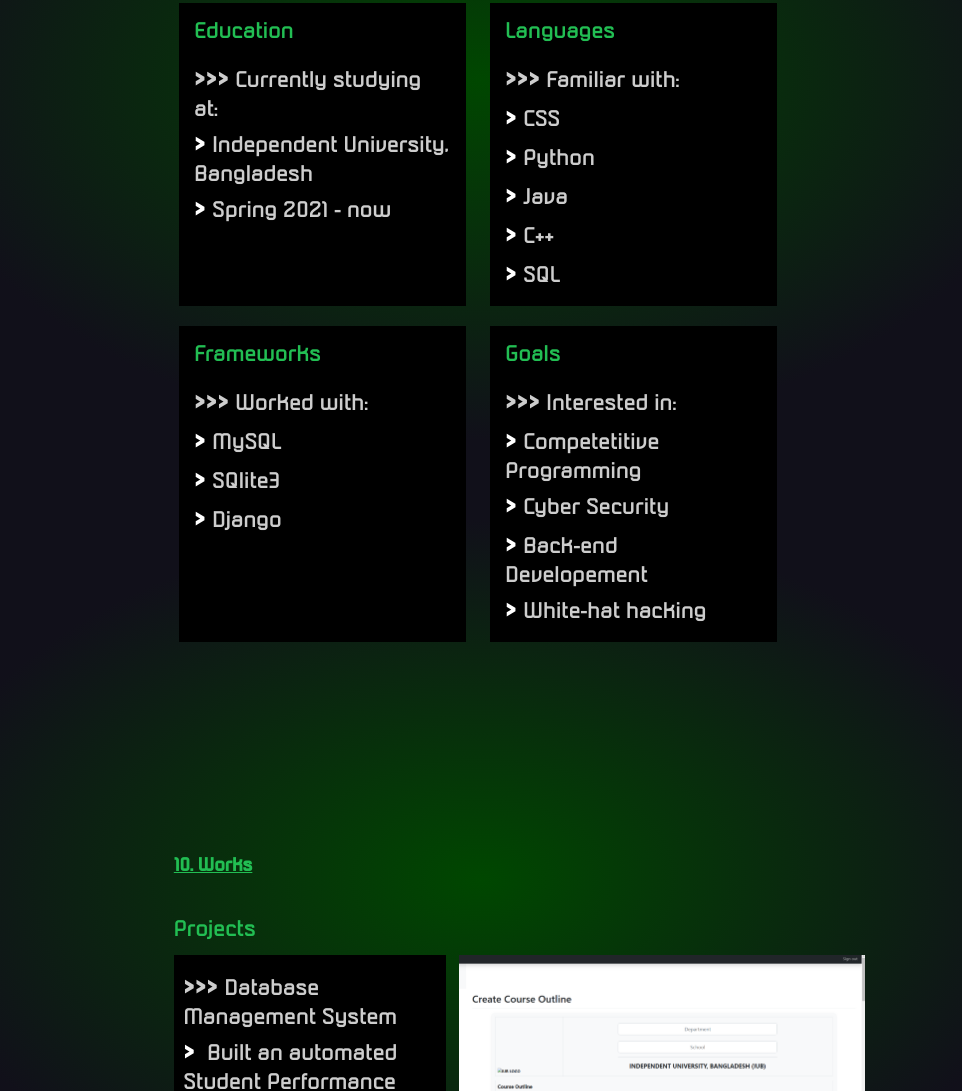
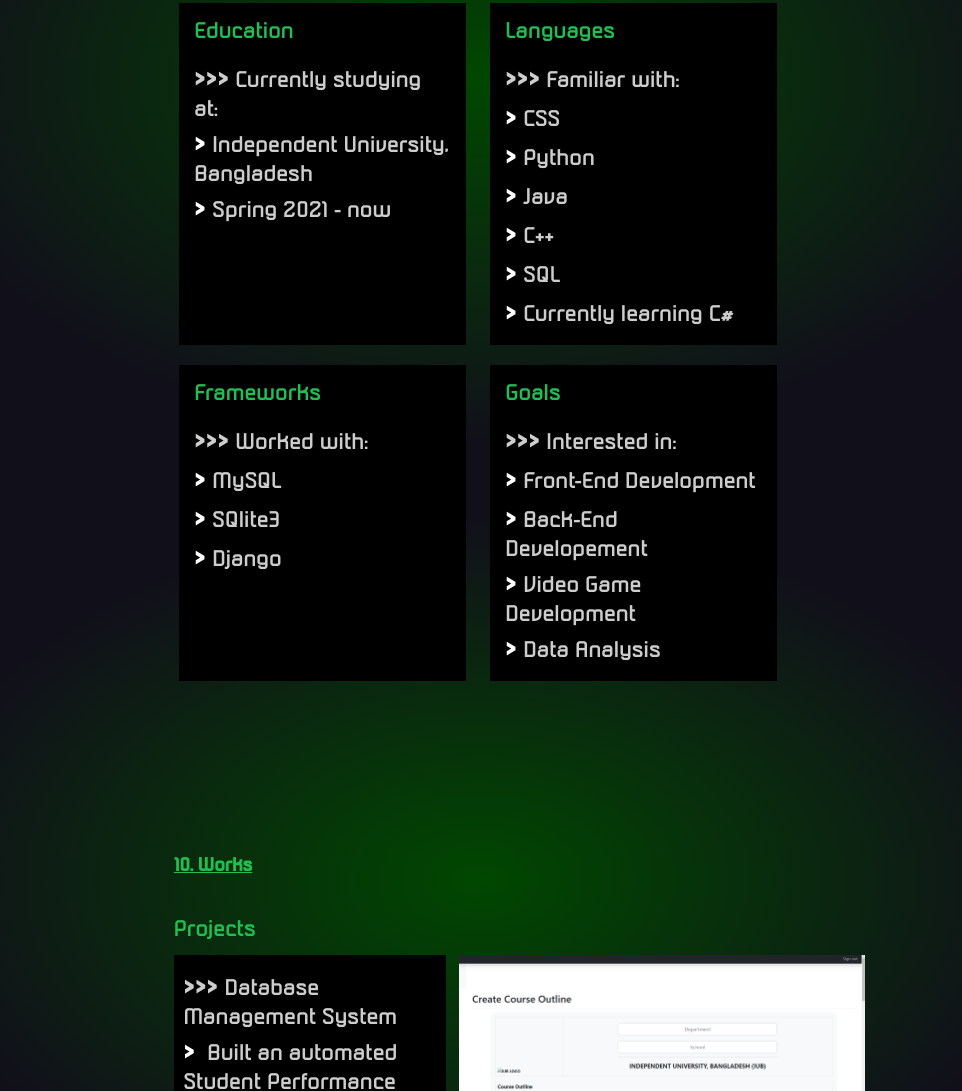
Before and after one commit to Faria-Anjum/Faria-Anjum.github.io, a plain HTML site: page index.html in a window 1280 px wide. Shown: the part 1120-2211 px from the top of the page, without its empty margins (159-1121 px from the left). Drawn offline with Linux system fonts and the light colour scheme.

Commit message:
updated goals

```diff
--- a/index.html
+++ b/index.html
@@ -75,6 +75,7 @@
                     <p class="arrow">Java</p>
                     <p class="arrow">C++</p>
                     <p class="arrow">SQL</p>
+                    <p class="arrow">Currently learning C#</p>
                 </div>
                 <div class="frameworks">
                     <p class="tag heading">Frameworks</p>
@@ -86,10 +87,10 @@
                 <div class="extras">
                     <p class="tag heading">Goals</p>
                     <p class="arrows">Interested in:</p>
-                    <p class="arrow">Competetitive Programming</p>
-                    <p class="arrow">Cyber Security</p>
-                    <p class="arrow">Back-end Developement</p>
-                    <p class="arrow">White-hat hacking</p>
+                    <p class="arrow">Front-End Development</p>
+                    <p class="arrow">Back-End Developement</p>
+                    <p class="arrow">Video Game Development</p>
+                    <p class="arrow">Data Analysis</p>
                 </div>
             </div>
         </div>
```
